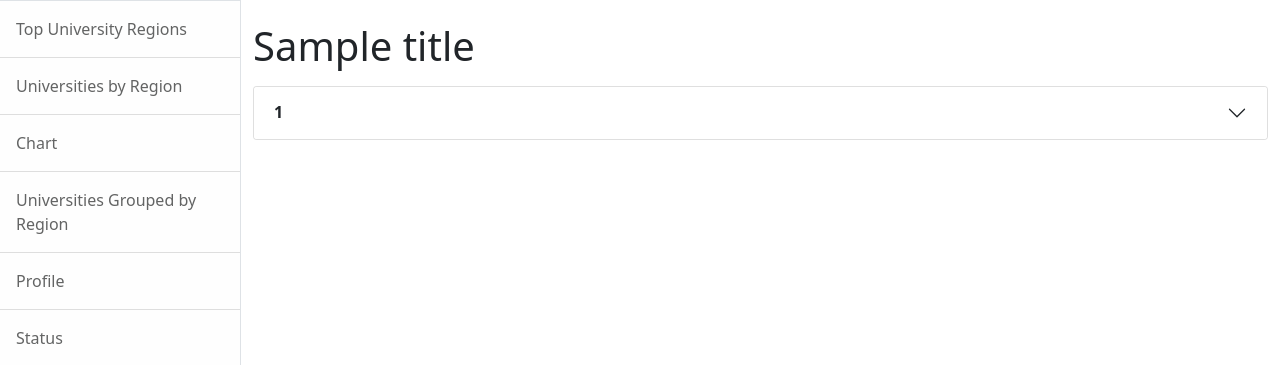
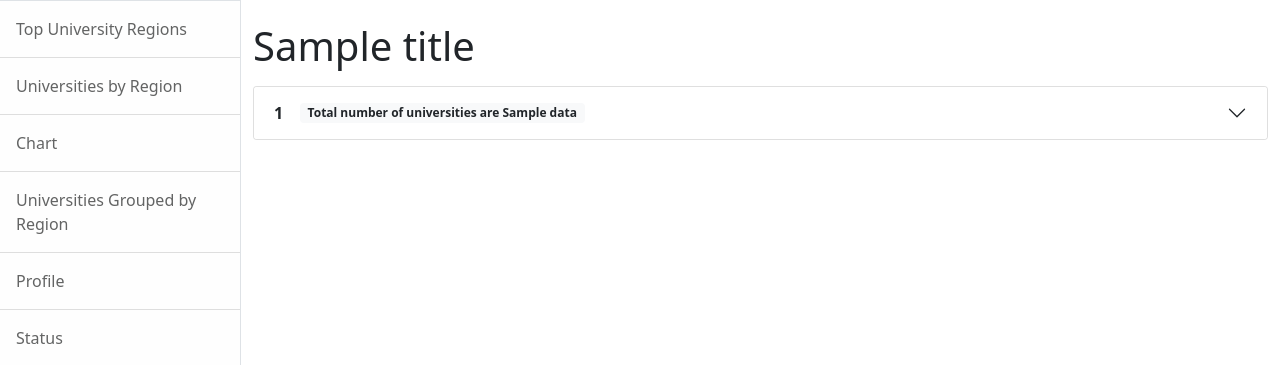
Before and after one commit to Shahrukh-Badar/university_geo_analysis, a Flask app: template templates/render_accordion.html in a window 1280 px wide. Shown: the part 57-422 px from the top of the page. Run offline with Flask 2, Linux system fonts and the light colour scheme; the template is opened without the code that fills it: most values are stand-ins (such as "Sample title", 1, 10 or a date in 2020); some libraries are stand-ins or nearby versions.

Commit message:
added web pages

```diff
--- a/app.py
+++ b/app.py
@@ -38,7 +38,7 @@ def barchart():
 @app.route('/universities_group_by_region')
 def universities_group_by_region():
     df = pd.read_csv('intermediate_res_2.csv', sep='|')
-    df['name'] = df['name'].apply(lambda x: x.replace(',','<br>'))
+    # df['name'] = df['name'].apply(lambda x: x.replace(',','<br>'))
     return render_template('render_accordion.html', title='Universities count by region',
                            result=list(df.loc[:1].to_records(index=False)))
 
--- a/templates/render_accordion.html
+++ b/templates/render_accordion.html
@@ -9,13 +9,16 @@
             <h2 class="accordion-header" id="headingThree">
                 <button class="accordion-button collapsed" type="button" data-bs-toggle="collapse"
                         data-bs-target="#collapseThree" aria-expanded="false" aria-controls="collapseThree">
-                      <strong>{{ data[0] }}</strong>
+                    <strong>{{ data[0] }}</strong> &nbsp&nbsp&nbsp&nbsp<span class="badge bg-light text-dark">{{"Total number of universities are "}}{{data[2]}}</span>
+
                 </button>
             </h2>
             <div id="collapseThree" class="accordion-collapse collapse" aria-labelledby="headingThree"
                  data-bs-parent="#accordionExample">
                 <div class="accordion-body">
-                    {{ data[1]  | safe }}
+                    {% for university in data[1].split(',') %}
+                    <span class="badge bg-light text-dark">{{university}}</span>
+                    {% endfor %}
                 </div>
             </div>
         </div>
@@ -38,6 +41,5 @@
 <!--    </div>-->
 <!--</div>-->
 
-
 {% endfor %}
 {% endblock %}
```
